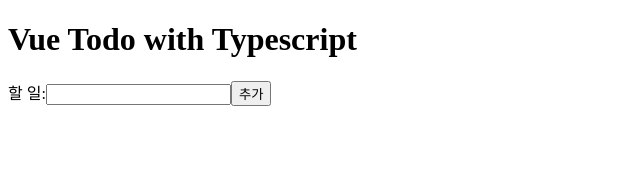
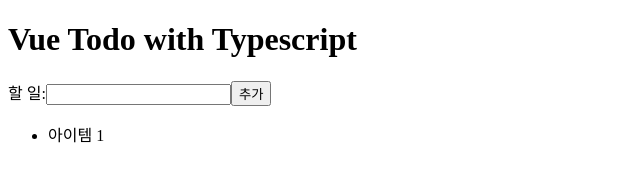
Before and after one commit to insu-choi/vuety, a Vue app in the folder vue-todo/: page / in a window 1280 px wide. Shown: the top 196 px of the page, without its empty margins (0-640 px from the left). Built offline with nearby package versions, Linux system fonts and the light colour scheme.

Commit message:
[#2] implement and design TodoListItem

```diff
--- a/vue-todo/src/App.vue
+++ b/vue-todo/src/App.vue
@@ -1,16 +1,26 @@
 <template>
     <div>
-        <h1>Vue Todo with Typescript</h1>
-        <TodoInput :item="todoText" @input="updateTodoText" @add="addTodoItem"></TodoInput>
+        <header>
+            <h1>Vue Todo with Typescript</h1>
+        </header>
+        <main>
+            <TodoInput :item="todoText" @input="updateTodoText" @add="addTodoItem"></TodoInput>
+            <div>
+                <ul>
+                    <TodoListItem></TodoListItem>
+                </ul>
+            </div>
+        </main>
     </div>
 </template>
 
 <script lang="ts">
 import Vue from 'vue';
 import TodoInput from './components/TodoInput.vue';
+import TodoListItem from './components/TodoListItem.vue';
 
 export default Vue.extend({
-    components: { TodoInput },
+    components: { TodoInput, TodoListItem },
     data() {
         return {
             todoText: '',
--- /dev/null
+++ b/vue-todo/src/components/TodoListItem.vue
@@ -0,0 +1,11 @@
+<template>
+    <li>아이템 1</li>
+</template>
+
+<script lang="ts">
+import Vue from 'vue';
+
+export default Vue.extend({});
+</script>
+
+<style scoped></style>
```
